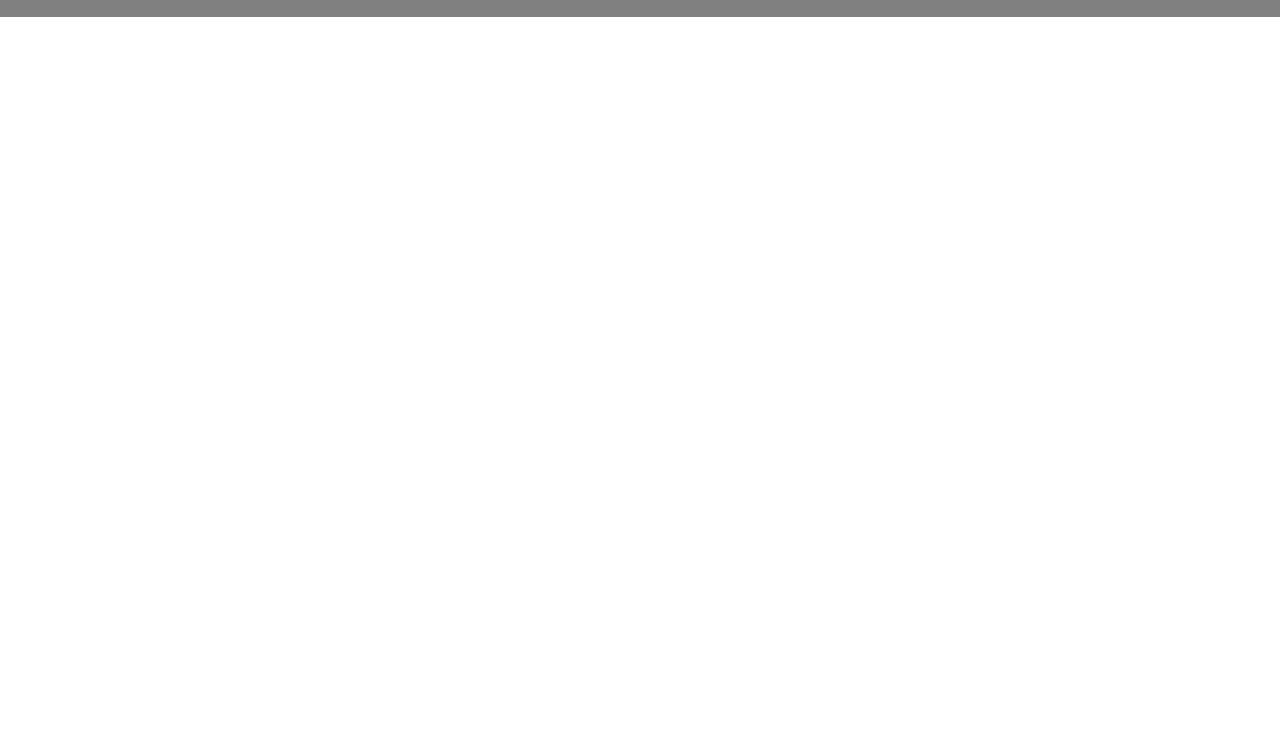
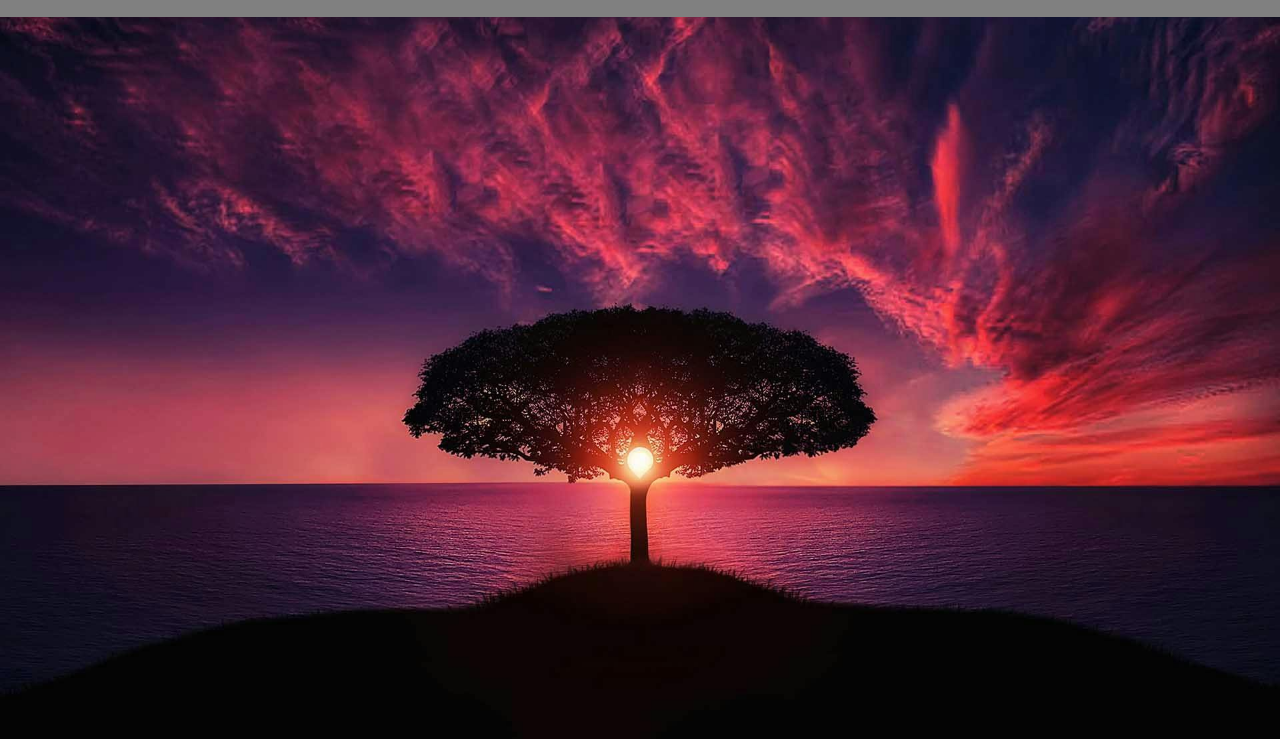
Before and after one commit to dhawryluk/cpnt201-ach-5, a plain HTML site: page index.html in a window 1280 px wide. Shown: the part 61-800 px from the top of the page. Drawn offline with Linux system fonts and the light colour scheme.

Commit message:
fix image

```diff
--- a/index.html
+++ b/index.html
@@ -17,7 +17,7 @@
       </ul>
     </header>
     <main>
-      <img src="../images/pexels-pixabay-36717.jpg" alt="background image" />
+      <img src="pexels-pixabay-36717.jpg" alt="background image" />
     </main>
     <footer class="footer">
       <h1>Logo</h1>
```
Also changed, not shown: pexels-pixabay-36717.jpg (added).
